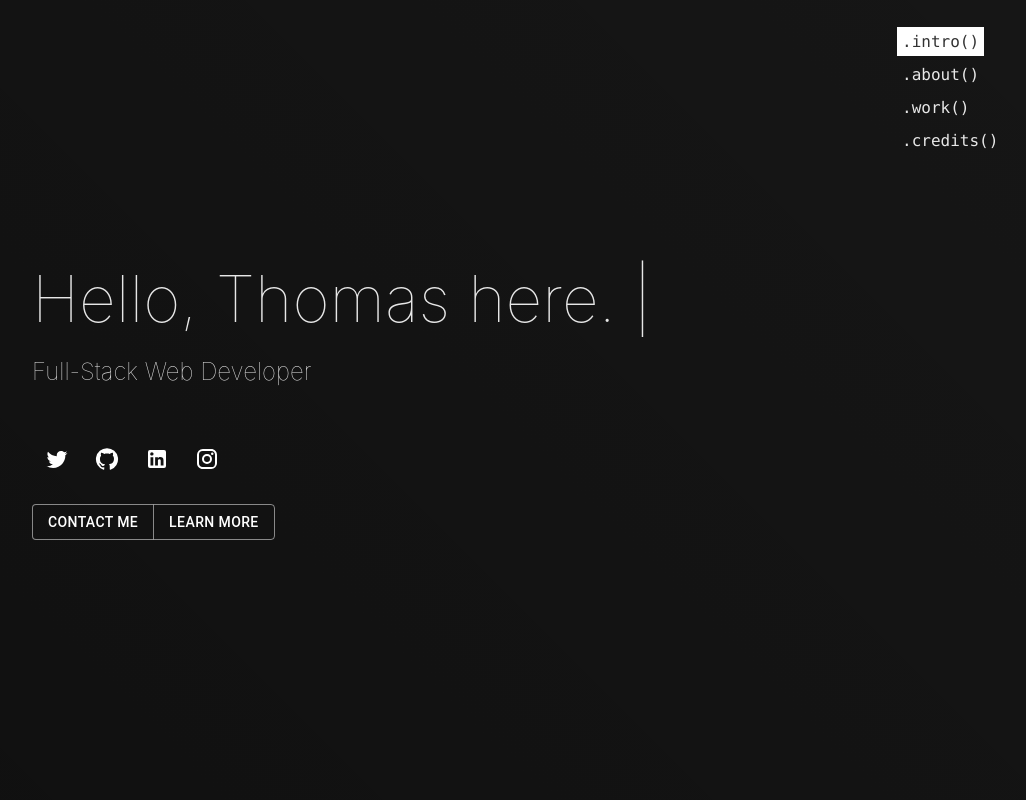
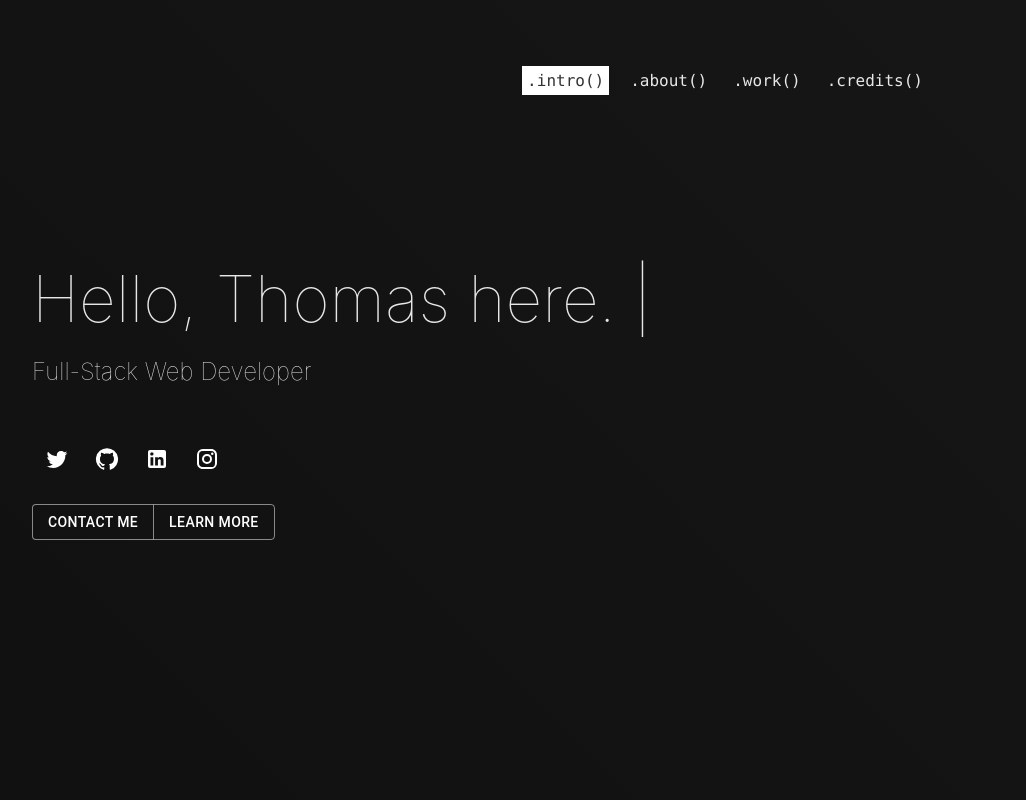
Before and after one commit to barksploit/portfolio-react, a React (Create React App) app: page / in a window 1280 px wide. Shown: the top 800 px of the page, without its empty margins (208-1234 px from the left). Built offline with nearby package versions, Linux system fonts and the light colour scheme; no server answers.

Commit message:
Update credits component font size and header navigation style

```diff
--- a/src/styles/credits.scss
+++ b/src/styles/credits.scss
@@ -15,7 +15,7 @@
 
     .credits-comment {
         color: #707070;
-        font-size: 1.5em;
+        font-size: 1.3em;
         font-family: $codefont;
     }
 
--- a/src/styles/header-navigation.scss
+++ b/src/styles/header-navigation.scss
@@ -2,7 +2,8 @@
 
 .desktop-navigation {
 
-    padding: 25px 25px 0 0;
+    padding: 4em 8em;
+    text-align: right;
 
     .active {
         background-color: #FFF;
@@ -17,6 +18,7 @@
     li {
         display: inline-block;
         line-height: 2em;
+        margin-right: 1em;
     }
 
     a {
--- a/src/styles/header.scss
+++ b/src/styles/header.scss
@@ -1,18 +1,6 @@
 header {
-    display: flex;
     flex-flow: row nowrap;
     position: fixed;
     width: 100%;
     z-index: 1;
-
-    .brand-icon-wrapper {
-        justify-self: start;
-        flex: 1 0 50%;
-    }
-
-    .desktop-navigation {
-        justify-self: end;
-        flex: 0 0 150px;
-    }
-
 }
```
